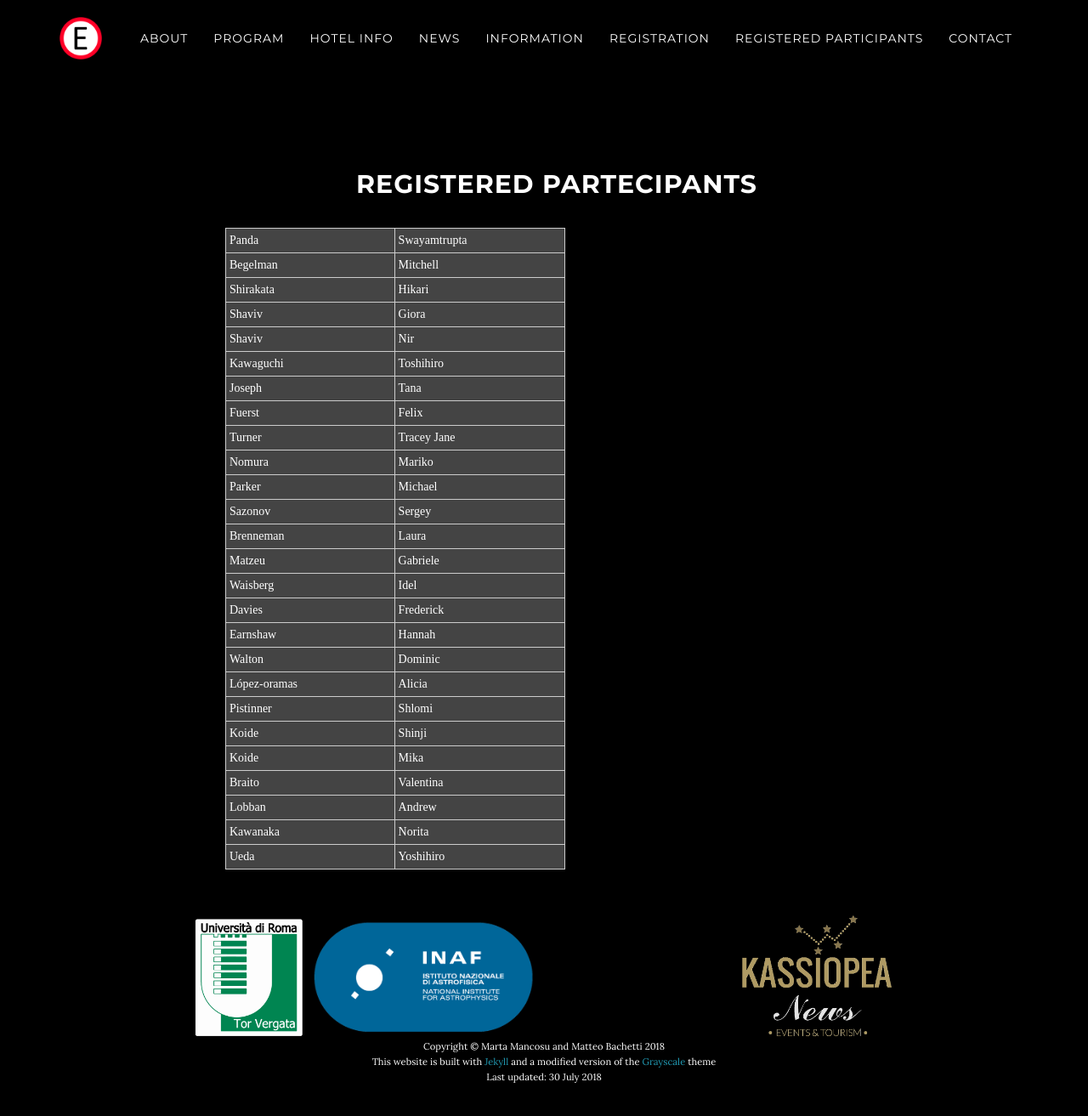
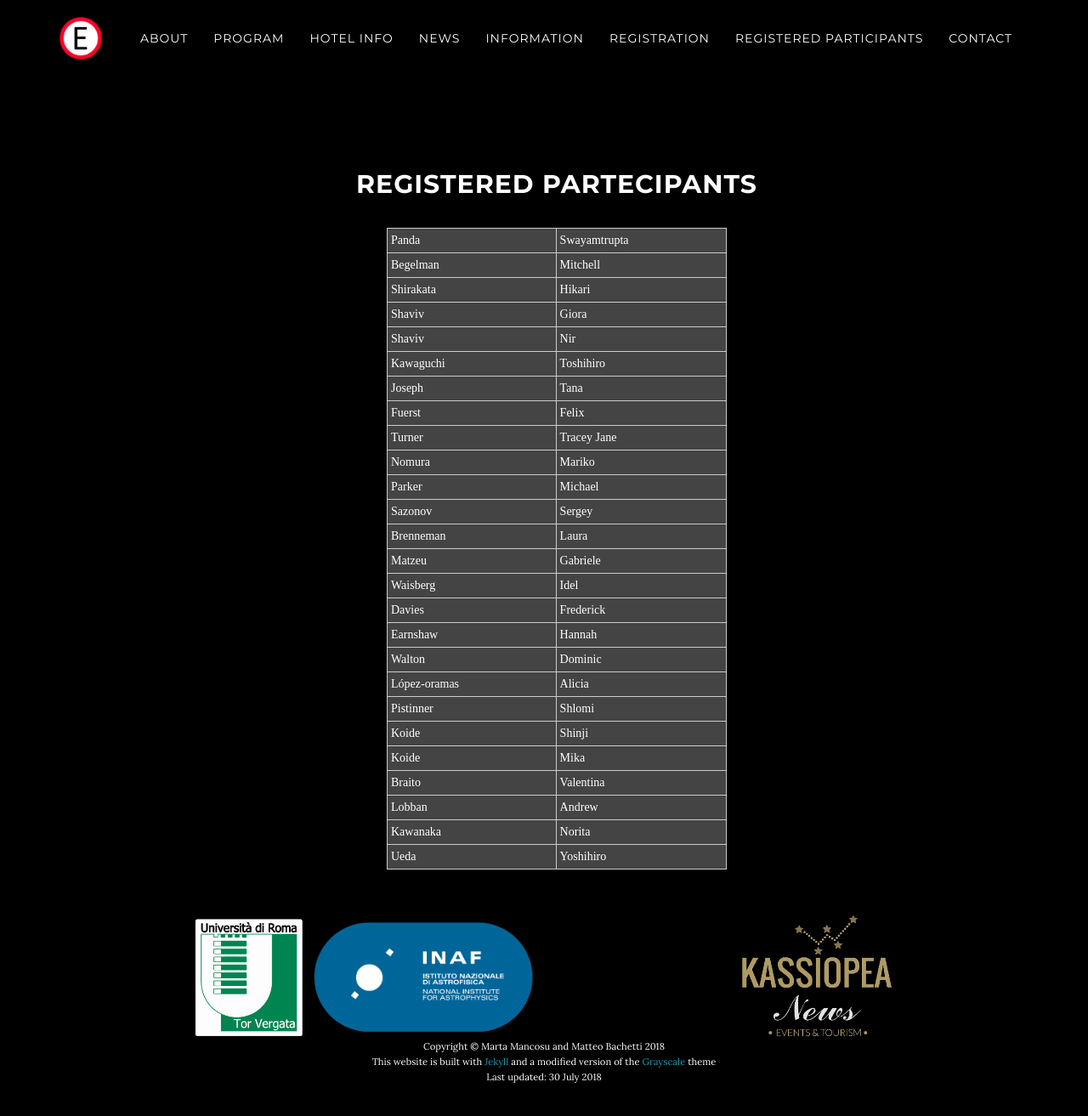
Before and after one commit to breakingthelimits/supereddington2018, a Jekyll site: the page built from registered/index.html, in a window 1280 px wide and 1327 px high. Shown: the top 1313 px of the window at 85% size. Built offline with Jekyll 4.4.1, drawn with Linux system fonts in a browser that asks for light colours.

Commit message:
Update index.html

```diff
--- a/registered/index.html
+++ b/registered/index.html
@@ -5,14 +5,13 @@ title: Registered partecipants
 <div class="row" style="font-family: Helvetica;">
 
 
-<div align=”center” valign=”middle”>
+<div style="width:400px; margin:auto">
 
   <style type="text/css">
 
 	table.tableizer-table {
 		font-size: 14px;
 		border: 1px solid #CCC;
-		width: 400px;
 		font-family: Times New Roman, Times, serif;
 	}
 	.tableizer-table td {
```
